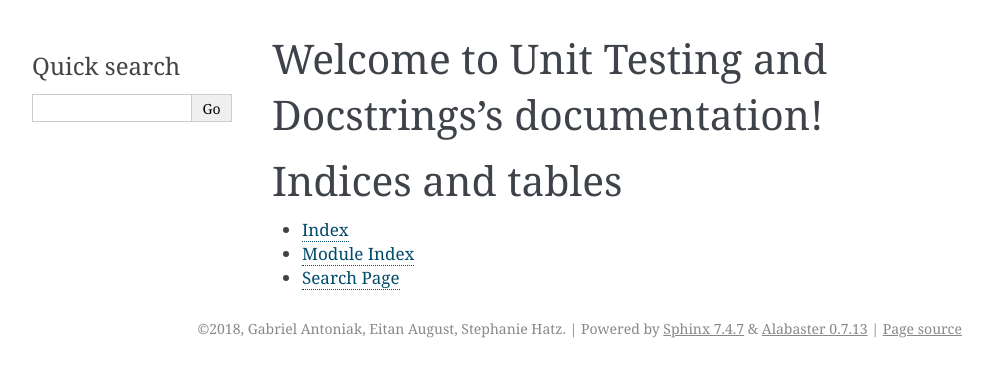
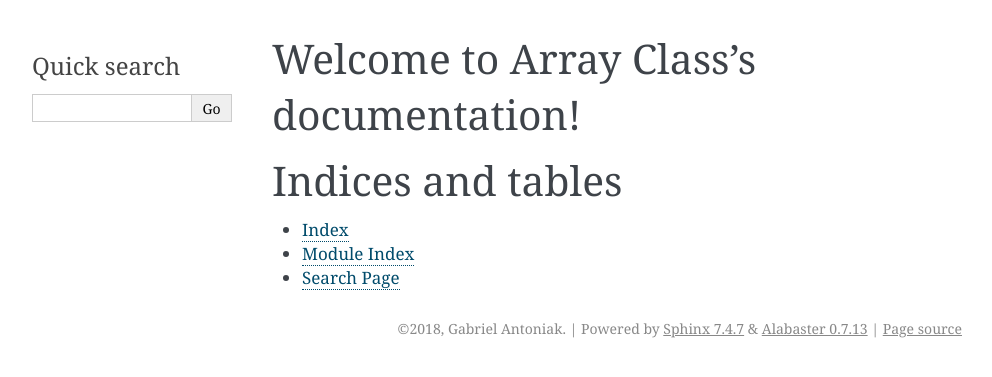
Before and after one commit to JanIIISobieski/GoGitters_testing, a Sphinx documentation site: the page built from docs/index.rst, in a window 1280 px wide. Shown: the top 377 px of the page, without its empty margins (148-1140 px from the left). Built offline with Sphinx 7.4.7, drawn with Linux system fonts in a browser that asks for light colours.

Commit message:
Establishes documentation for the project

```diff
--- a/docs/conf.py
+++ b/docs/conf.py
@@ -1,8 +1,8 @@
 #!/usr/bin/env python3
 # -*- coding: utf-8 -*-
 #
-# Unit Testing and Docstrings documentation build configuration file, created by
-# sphinx-quickstart on Sat Feb 10 12:29:42 2018.
+# Array Class documentation build configuration file, created by
+# sphinx-quickstart on Sat Feb 17 13:52:22 2018.
 #
 # This file is execfile()d with the current directory set to its
 # containing dir.
@@ -46,9 +46,9 @@ source_suffix = '.rst'
 master_doc = 'index'
 
 # General information about the project.
-project = 'Unit Testing and Docstrings'
-copyright = '2018, Gabriel Antoniak, Eitan August, Stephanie Hatz'
-author = 'Gabriel Antoniak, Eitan August, Stephanie Hatz'
+project = 'Array Class'
+copyright = '2018, Gabriel Antoniak'
+author = 'Gabriel Antoniak'
 
 # The version info for the project you're documenting, acts as replacement for
 # |version| and |release|, also used in various other places throughout the
@@ -69,7 +69,7 @@ language = None
 # List of patterns, relative to source directory, that match files and
 # directories to ignore when looking for source files.
 # This patterns also effect to html_static_path and html_extra_path
-exclude_patterns = ['_build', 'Thumbs.db', '.DS_Store', 'test_arrayfunctions.rst']
+exclude_patterns = ['_build', 'Thumbs.db', '.DS_Store']
 
 # The name of the Pygments (syntax highlighting) style to use.
 pygments_style = 'sphinx'
@@ -112,7 +112,7 @@ html_sidebars = {
 # -- Options for HTMLHelp output ------------------------------------------
 
 # Output file base name for HTML help builder.
-htmlhelp_basename = 'UnitTestingandDocstringsdoc'
+htmlhelp_basename = 'ArrayClassdoc'
 
 
 # -- Options for LaTeX output ---------------------------------------------
@@ -139,8 +139,8 @@ latex_elements = {
 # (source start file, target name, title,
 #  author, documentclass [howto, manual, or own class]).
 latex_documents = [
-    (master_doc, 'UnitTestingandDocstrings.tex', 'Unit Testing and Docstrings Documentation',
-     'Gabriel Antoniak, Eitan August, Stephanie Hatz', 'manual'),
+    (master_doc, 'ArrayClass.tex', 'Array Class Documentation',
+     'Gabriel Antoniak', 'manual'),
 ]
 
 
@@ -149,7 +149,7 @@ latex_documents = [
 # One entry per manual page. List of tuples
 # (source start file, name, description, authors, manual section).
 man_pages = [
-    (master_doc, 'unittestinganddocstrings', 'Unit Testing and Docstrings Documentation',
+    (master_doc, 'arrayclass', 'Array Class Documentation',
      [author], 1)
 ]
 
@@ -160,7 +160,9 @@ man_pages = [
 # (source start file, target name, title, author,
 #  dir menu entry, description, category)
 texinfo_documents = [
-    (master_doc, 'UnitTestingandDocstrings', 'Unit Testing and Docstrings Documentation',
-     author, 'UnitTestingandDocstrings', 'One line description of project.',
+    (master_doc, 'ArrayClass', 'Array Class Documentation',
+     author, 'ArrayClass', 'One line description of project.',
      'Miscellaneous'),
 ]
+
+autoclass_content = 'both'
--- a/docs/index.rst
+++ b/docs/index.rst
@@ -1,10 +1,10 @@
-.. Unit Testing and Docstrings documentation master file, created by
-   sphinx-quickstart on Sat Feb 10 12:29:42 2018.
+.. Array Class documentation master file, created by
+   sphinx-quickstart on Sat Feb 17 13:52:22 2018.
    You can adapt this file completely to your liking, but it should at least
    contain the root `toctree` directive.
 
-Welcome to Unit Testing and Docstrings's documentation!
-=======================================================
+Welcome to Array Class's documentation!
+=======================================
 
 .. toctree::
    :maxdepth: 2
```
Also changed, not shown: docs/arrayfunctions.rst (deleted, +0 -7 lines), docs/arrayfunctions_class.rst (added, +7 -0 lines), docs/modules.rst (+4 -4 lines), docs/test_arrayfunctions.rst (deleted, +0 -7 lines), docs/test_arrayfunctions_class.rst (added, +7 -0 lines), 2 other files.
